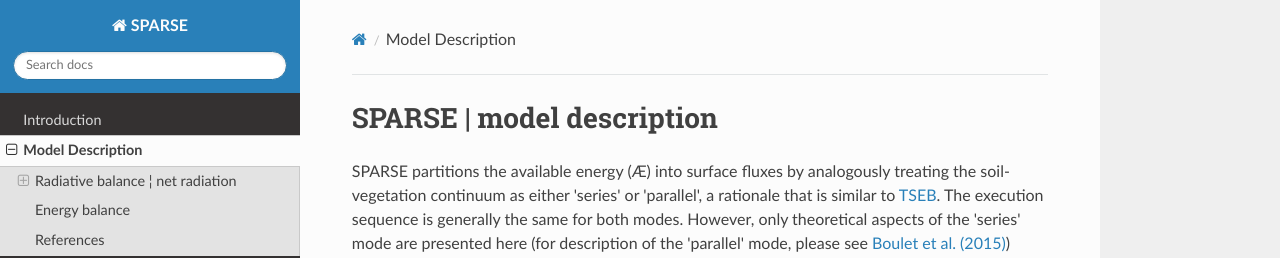
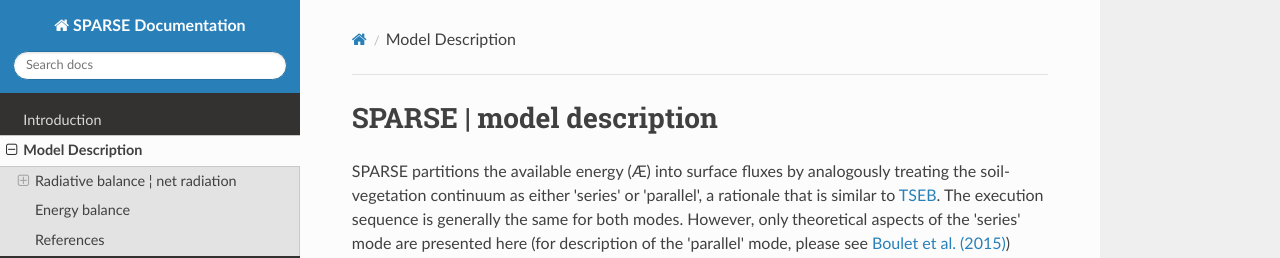
Before and after one commit to sambugu/sparse, an MkDocs documentation site: the page built from docs/AlgoDescription.md, in a window 1280 px wide. Shown: the top 258 px of the page. Built offline with MkDocs 1.6.1, drawn with Linux system fonts in a browser that asks for light colours; nearby versions of some CDN libraries.

Commit message:
Add files via upload

```diff
--- a/mkdocs.yml
+++ b/mkdocs.yml
@@ -1,4 +1,4 @@
-site_name: SPARSE
+site_name: SPARSE Documentation
 nav:
     - Introduction: index.md
     - Model Description: AlgoDescription.md
```
Also changed, not shown: docs/index.md (+1 -1 lines).
